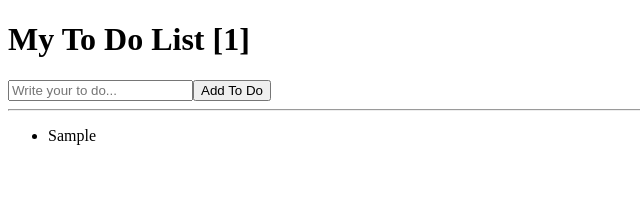
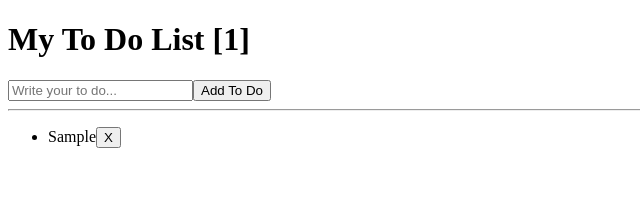
Before and after one commit to chin00011122/my-todo-gwaje, a React (Create React App) app: page / in a window 1280 px wide. Both pictures are taken after typing "Sample" into the empty fields and a click on the button "Add To Do". Shown: the top 217 px of the page, without its empty margins (0-640 px from the left). Built offline with nearby package versions, Linux system fonts and the light colour scheme.

Commit message:
delete까지 구현

```diff
--- a/src/App.js
+++ b/src/App.js
@@ -8,20 +8,28 @@ function App() {
   const onChange = (event) => setTodo(event.target.value);
   const onSubmit = (event) => {
     event.preventDefault();
-    if(toDo===""){
+    if (toDo === "") {
       return;
     }
     setToDos(currentArray => [toDo, ...currentArray]);
     setTodo("");
 
   }
+  //Delete 기능 구현
+  const deleteList = (index) => {
+    setToDos((currentArray) =>
+      currentArray.filter((_, itemIndex) => itemIndex !== index)
+    );
+  }
+
+
   console.log(toDos);
   return (
     <div>
       <h1>My To Do List  [{toDos.length}]</h1>
-        <TodoForm toDo={toDo} onChange={onChange} onSubmit={onSubmit} />
-        <hr/>
-        <TodoList toDos={toDos}/>
+      <TodoForm toDo={toDo} onChange={onChange} onSubmit={onSubmit} />
+      <hr />
+      <TodoList toDos={toDos} onDelete={deleteList} />
     </div>
   );
 }
--- a/src/components/TodoItem.js
+++ b/src/components/TodoItem.js
@@ -1,12 +1,12 @@
 
 
-function TodoItem({toDos}) {
+function TodoItem({toDo, onDelete}){
     return (
-        <ul>
-            {toDos.map((item, index) => (
-                <li key={index}>{item}</li>))}
-        </ul>
-    )
+        <li>
+            {toDo}
+            <button onClick={onDelete}>X</button>
+        </li>
+    );
 }
 
 export default TodoItem;
--- a/src/components/TodoList.js
+++ b/src/components/TodoList.js
@@ -1,11 +1,12 @@
-//import TodoItem from "./TodoItem";
+import TodoItem from "./TodoItem";
 
 
-function TodoList({toDos}){
+function TodoList({toDos,onDelete}){
     return (
         <ul>
             {toDos.map((item, index) => (
-                <li key={index}>{item}</li>))}
+                <TodoItem key={index} toDo={item} onDelete={()=>onDelete(index)} />
+            ))}
         </ul>
     )
 }
```
